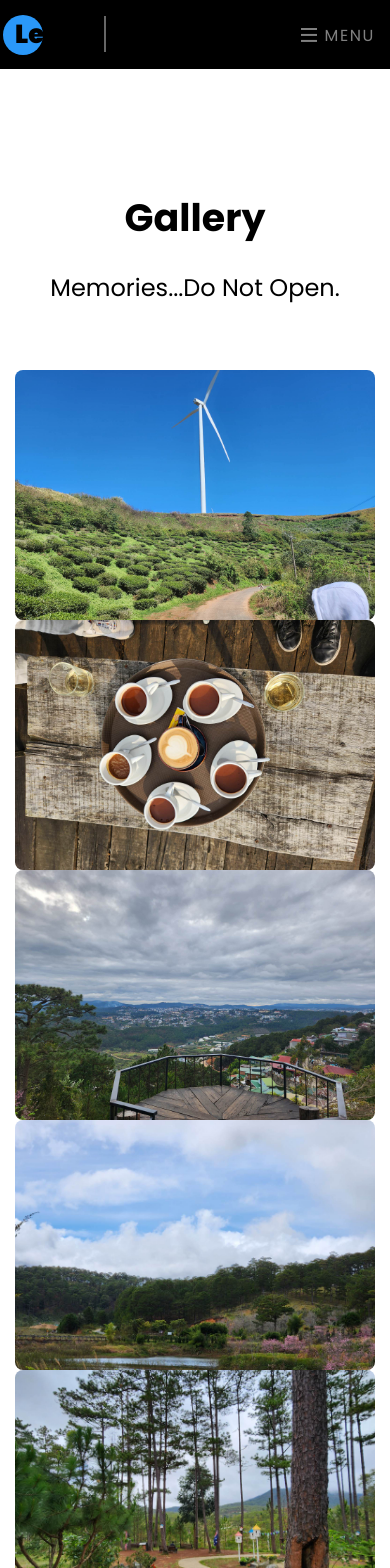
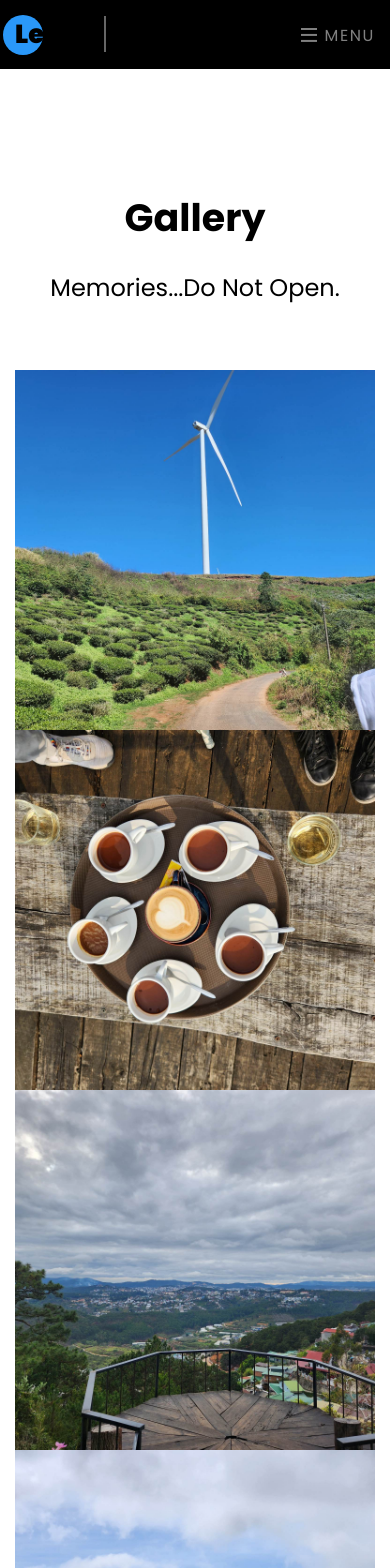
Before and after one commit to lehuy1611/lehuy1611.github.io, a Jekyll site: the page gallery.html, which Jekyll copies as it is, in a window 390 px wide. Shown: the top 1568 px of the page. Built offline with Jekyll 4.4.1, drawn with Linux system fonts in a browser that asks for light colours; a style sheet for code colours, icons or effects is not loaded.

Commit message:
update images

```diff
--- a/gallery.html
+++ b/gallery.html
@@ -63,12 +63,19 @@
         }
                 /* Gallery Image Styling */
         .project.img {
-            width: 100%;  /* Ensures the image takes the full width of the container */
-            height: 250px;  /* Set a fixed height for the images */
             background-size: cover;
             background-position: center;
-            object-fit: cover;  /* Ensures the image fills the container and maintains aspect ratio */
-            border-radius: 8px;
+            width: 100%;
+            height: 100%;
+            padding-bottom: 100%; /* Maintains aspect ratio */
+        }
+
+        /* Responsive gallery images to fit within col-md-4 */
+        .col-md-4 .project.img {
+            height: 250px; /* Adjust height to fit the grid */
+            background-size: cover;
+            background-position: center center;
+            border-radius: 0px;
         }
     </style>
 </head>
```
